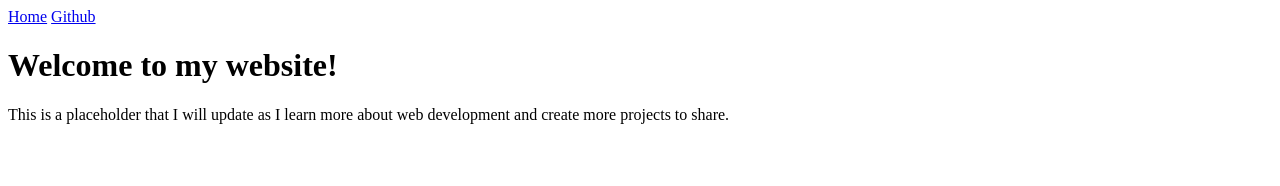
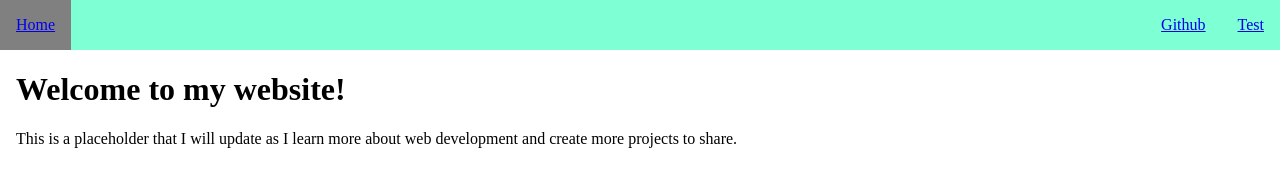
Before and after one commit to ashton22305/Personal-Website, a plain HTML site: page index.html in a window 1280 px wide. Drawn offline with Linux system fonts and the light colour scheme.

Commit message:
style navbar

```diff
--- a/index.html
+++ b/index.html
@@ -6,11 +6,14 @@
         <meta name="viewport" content="width=device-width initial-scale=1.0">
     </head>
     <body>
-        <nav>
+        <nav id="navbar">
             <a href="#">Home</a>
-            <a href="#">Github</a>
+            <a href="#" class="push">Github</a>
+            <a href="#">Test</a>
         </nav>
-        <h1>Welcome to my website!</h1>
-        <p>This is a placeholder that I will update as I learn more about web development and create more projects to share.</p>
+        <div id="content">
+            <h1>Welcome to my website!</h1>
+            <p>This is a placeholder that I will update as I learn more about web development and create more projects to share.</p>
+        </div>
     </body>
 </html>
--- a/style.css
+++ b/style.css
@@ -0,0 +1,26 @@
+body {
+    margin: 0;
+}
+
+#content {
+    margin: 1em;
+}
+
+nav {
+    display: flex;
+    flex-direction: row;
+    align-items: center;
+    background-color: aquamarine;
+}
+
+nav a {
+    padding: 1em;
+}
+
+nav a:hover {
+    background-color: grey;
+}
+
+.push {
+    margin-left: auto;
+}
```
Also changed, not shown: 1 other file.
